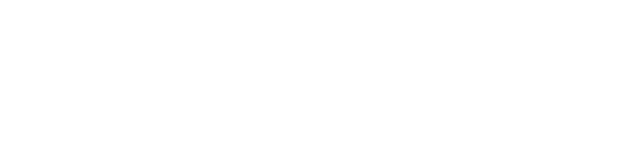
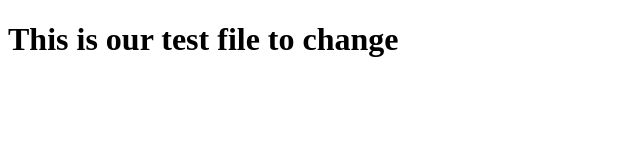
Before and after one commit to kferko/sharedEKR, a plain HTML site: page index.html in a window 1280 px wide. Shown: the whole page, without its empty margins (0-640 px from the left). Drawn offline with Linux system fonts and the light colour scheme.

Commit message:
added copy

```diff
--- a/index.html
+++ b/index.html
@@ -9,5 +9,6 @@
 		<!-- <link href='https://fonts.googleapis.com/css?family=Love+Ya+Like+A+Sister|Comfortaa:400,300,700|Roboto+Mono' rel='stylesheet' type='text/css'> -->
 	</head>
 	<body>
+	<h1>This is our test file to change</h1>
 	</body>
 </html>
```
